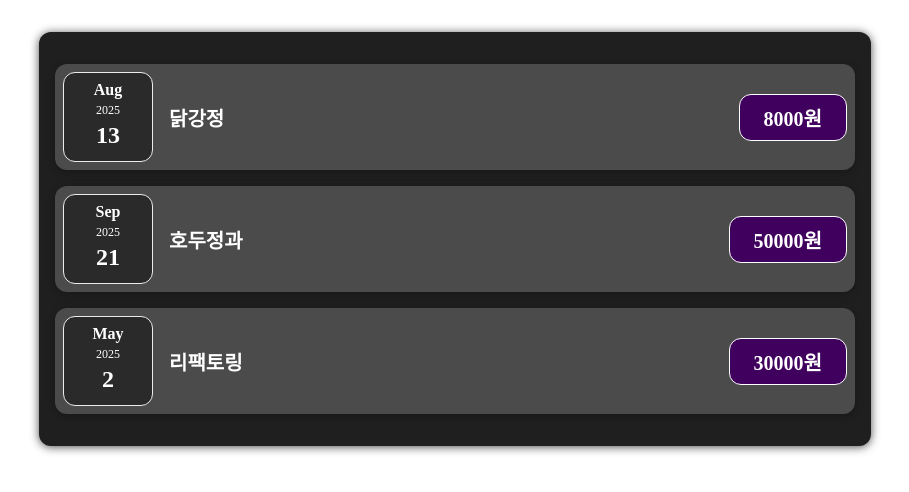
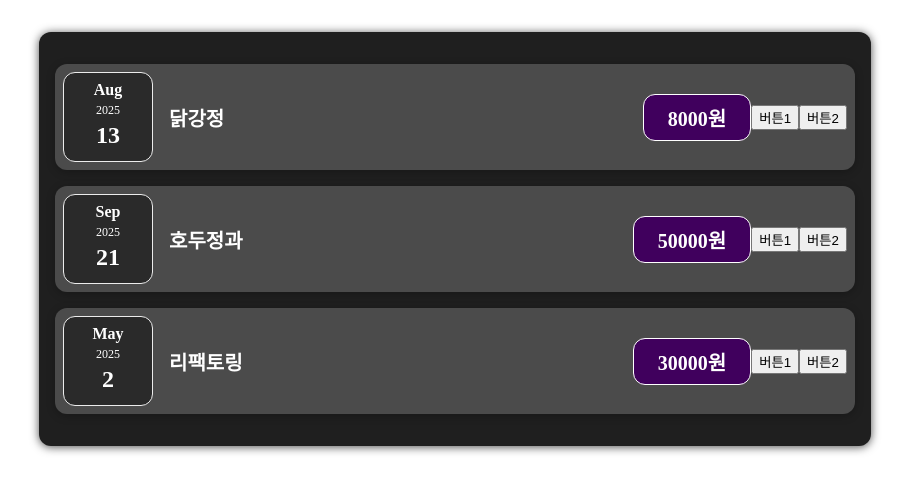
Before and after one commit to Kanggwanju/react-study202508, a React (Vite) app: page / in a window 1280 px wide. Shown: the top 492 px of the page, without its empty margins (185-1094 px from the left). Built offline with nearby package versions, Linux system fonts and the light colour scheme.

Commit message:
2-1-1. 이벤트 바인딩

```diff
--- a/src/App.jsx
+++ b/src/App.jsx
@@ -1,6 +1,5 @@
 import React from 'react';
 import ExpenseList from './components/expenses/ExpenseList.jsx';
-import Card from './components/ui/Card.jsx';
 
 const App = () => {
   const expenseList = [
--- a/src/components/expenses/ExpenseItem.css
+++ b/src/components/expenses/ExpenseItem.css
@@ -20,7 +20,7 @@
 }
 
 .expense-item h2 {
-    color: #3a3a3a;
+    /*color: #3a3a3a;*/
     font-size: 1rem;
     flex: 1;
     margin: 0 1rem;
--- a/src/components/expenses/ExpenseItem.jsx
+++ b/src/components/expenses/ExpenseItem.jsx
@@ -9,10 +9,10 @@ const ExpenseItem = ({expense}) => {
   // expense를 디스트럭쳐링
   const {title, date, price} = expense;
 
-  // console.log(props);
-  // console.log(props['title']);
-
-  // const {title, price, date} = props;
+  // 이벤트 핸들러
+  const clickHandler = e => {
+    alert('click!!');
+  };
 
   return (
     <div className='expense-item'>
@@ -23,6 +23,9 @@ const ExpenseItem = ({expense}) => {
         <h2>{title}</h2>
         <div className='expense-item__price'>{price}원</div>
       </div>
+
+      <button id='btn1' onClick={clickHandler}>버튼1</button>
+      <button id='btn1' onDoubleClick={e => alert('더블클릭!')}>버튼2</button>
     </div>
   );
 };
```
